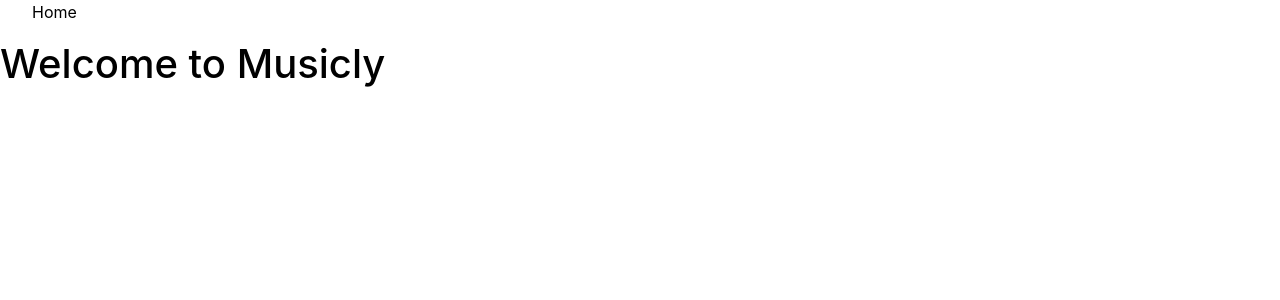
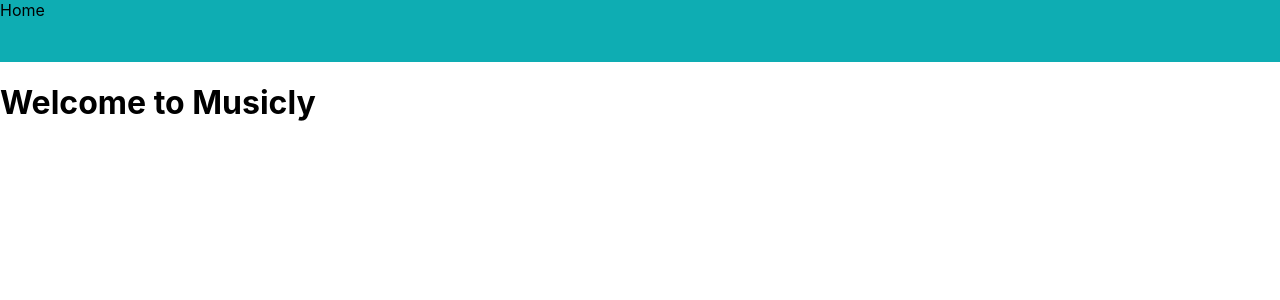
Before and after one commit to nzoLogic/musicly, a React (Create React App) app: page / in a window 1280 px wide. Shown: the top 300 px of the page. Built offline with nearby package versions, Linux system fonts and the light colour scheme.

Commit message:
mock landing page

```diff
--- a/public/index.html
+++ b/public/index.html
@@ -8,10 +8,7 @@
       name="description"
       content="Web site created using create-react-app"
     />
-    <!-- CSS only -->
-    <link rel="stylesheet" href="https://stackpath.bootstrapcdn.com/bootstrap/5.0.0-alpha1/css/bootstrap.min.css"
-      integrity="sha384-r4NyP46KrjDleawBgD5tp8Y7UzmLA05oM1iAEQ17CSuDqnUK2+k9luXQOfXJCJ4I" crossorigin="anonymous">
-    <title>React App</title>
+    <title>Musicly</title>
   </head>
   <body>
     <noscript>You need to enable JavaScript to run this app.</noscript>
--- a/src/App.css
+++ /dev/null
@@ -1,9 +0,0 @@
-.App {
-  min-height: 100vh;
-}
-.App-header {
-  flex-direction: column;
-  align-items: center;
-  justify-content: center;
-  font-size: calc(10px + 2vmin);
-}
--- a/src/App.js
+++ b/src/App.js
@@ -1,11 +1,12 @@
 import React from 'react'
-import './App.css'
-import Navigation from './router'
+import Router from './router'
+
+import { musicians } from './data'
 
 function App() {
   return (
-    <div className="App">
-      <Navigation />
+    <div>
+      <Router />
     </div>
   );
 }
--- /dev/null
+++ b/src/data/index.js
@@ -0,0 +1,5 @@
+import { musicians } from './musicians.json'
+
+export {
+  musicians
+}
--- /dev/null
+++ b/src/data/musicians.json
@@ -0,0 +1,46 @@
+{
+  "musicians": [
+    {
+      "_id": "1a",
+      "name": "Bassnectar",
+      "genre": "Electronic",
+      "location": "Santa Cruz, CA",
+      "image": "https://upload.wikimedia.org/wikipedia/commons/thumb/f/f3/Bassnectar_press_photo_2014.jpg/440px-Bassnectar_press_photo_2014.jpg"
+    },
+    {
+      "_id": "2b",
+      "name": "Grandson",
+      "genre": "Alternative Rock",
+      "location": "Ontario, Canada",
+      "image": "https://upload.wikimedia.org/wikipedia/commons/thumb/b/b1/OBC_2019_Night_Two_Grandson_%2848200583051%29.jpg/440px-OBC_2019_Night_Two_Grandson_%2848200583051%29.jpg"
+    },
+    {
+      "_id": "3c",
+      "name": "Brand New",
+      "genre": "Alternative Rock",
+      "location": "Long Island, New York",
+      "image": "https://upload.wikimedia.org/wikipedia/commons/thumb/5/5a/Brandnew1.jpg/440px-Brandnew1.jpg"
+    },
+    {
+      "_id": "4d",
+      "name": "Childish Gambino",
+      "genre": "Hip Hop",
+      "location": "Atlanta, GA",
+      "image": ""
+    },
+    {
+      "_id": "5e",
+      "name": "Kendrick Lamar",
+      "genre": "Hip Hop",
+      "location": "Compton, CA",
+      "image": "https://upload.wikimedia.org/wikipedia/commons/thumb/3/32/Pulitzer2018-portraits-kendrick-lamar.jpg/440px-Pulitzer2018-portraits-kendrick-lamar.jpg"
+    },
+    {
+      "_id": "6f",
+      "name": "Odesza",
+      "genre": "Electronic",
+      "location": "Bellingham, Washington",
+      "image": "https://upload.wikimedia.org/wikipedia/commons/thumb/5/59/Odesza_2015.jpg/440px-Odesza_2015.jpg"
+    }
+  ]
+}
--- a/src/global.css
+++ b/src/global.css
@@ -1,5 +1,6 @@
 body {
   margin: 0;
+  min-height: 100%;
   font-family: -apple-system, BlinkMacSystemFont, 'Segoe UI', 'Roboto', 'Oxygen',
     'Ubuntu', 'Cantarell', 'Fira Sans', 'Droid Sans', 'Helvetica Neue',
     sans-serif;
@@ -11,6 +12,8 @@ body {
 
 ul {
   list-style: none;
+  padding: 0px;
+  margin: 0px;
 }
 
 a {
--- /dev/null
+++ b/src/pages/Home/HomePage.js
@@ -0,0 +1,9 @@
+import React from 'react'
+
+export default function HomePage() {
+  return (
+    <div>
+      <h1>Welcome to Musicly</h1>
+    </div>
+  )
+}
--- /dev/null
+++ b/src/pages/index.js
@@ -0,0 +1,5 @@
+import HomePage from './Home/HomePage'
+
+export {
+  HomePage
+}
--- a/src/router.js
+++ b/src/router.js
@@ -1,16 +1,20 @@
 import React from 'react'
 import {
-  BrowserRouter as Router,
+  BrowserRouter,
   Route,
   Link,
   Switch,
 } from 'react-router-dom'
+import { HomePage } from './pages'
 
-export default function Navigation() {
+export default function Router() {
   return (
-    <Router>
+    <BrowserRouter>
       <div>
-        <nav>
+        <nav style={{
+          backgroundColor: '#0eadb3',
+          height: '62px',
+        }}>
           <ul>
             <li><Link to="/">Home</Link></li>
           </ul>
@@ -19,11 +23,9 @@ export default function Navigation() {
 
       <Switch>
         <Route path="/">
-          <header className="App-header">
-            <h1>Welcome to Musicly</h1>
-          </header>
+          <HomePage />
         </Route>
       </Switch>
-    </Router>
+    </BrowserRouter>
   )
 }
```
Also changed, not shown: src/index.js (+4 -4 lines), src/shared/index.js (added).
